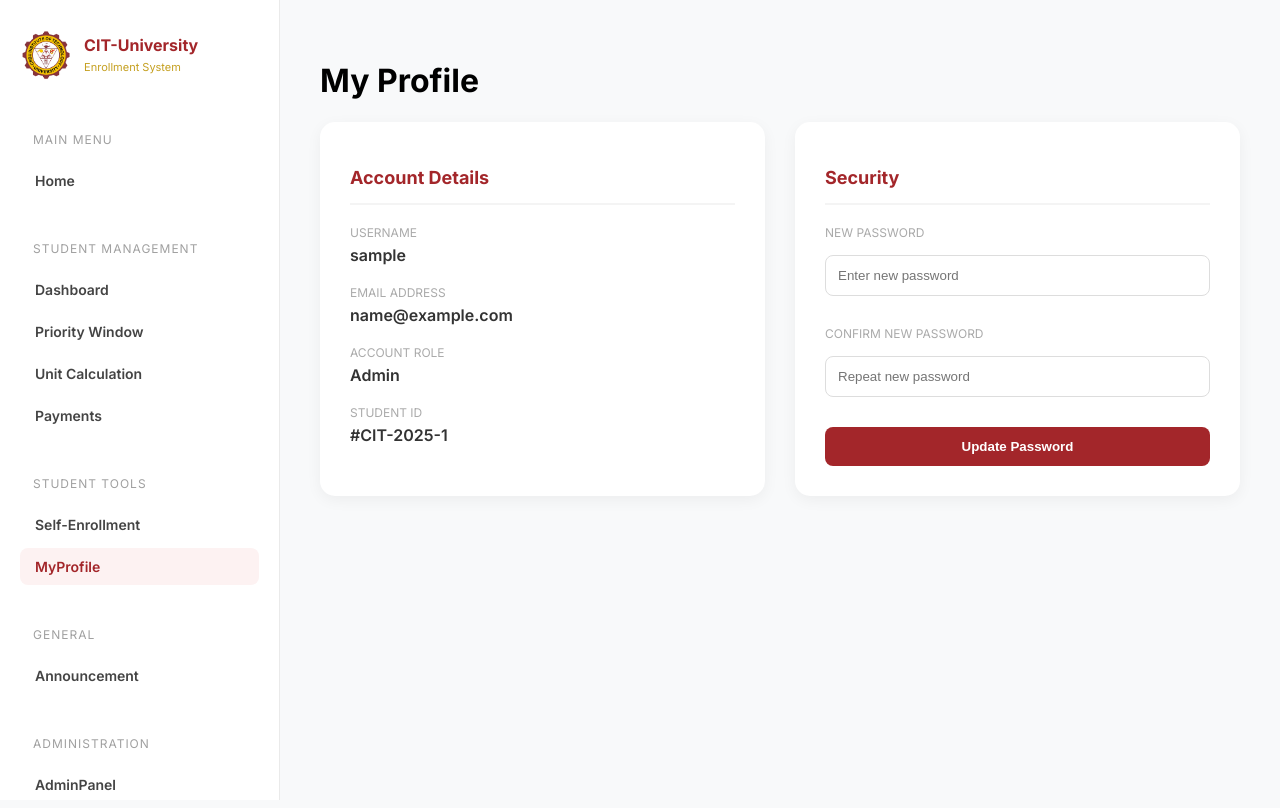
After one commit to Tac0trucks/IM_FinalProject, a PHP site: page /profile.php in a window 1280 px wide. The commit adds this page. Run offline with PHP 8.4, Linux system fonts and the light colour scheme; the visitor is signed in with stand-in values (Sample User, id 1); tables that the repository leaves empty or names only in its code hold one stand-in row (values such as "Sample post").

Commit message:
Added enrollment and profile, updated sidebar, admin clases and dashboard

```diff
--- a/includes/sidebar.php
+++ b/includes/sidebar.php
@@ -86,7 +86,11 @@ $current_page = basename($_SERVER['PHP_SELF']);
 
     <div class="sidebar-section">
         <h3>Student Management</h3>
-        <a href="dashboard.php" class="sidebar-link <?php echo ($current_page == 'dashboard.php') ? 'active' : ''; ?>">Dashboard</a>
+        <?php
+    // If admin, link goes to admin.php, if student, goes to dashboard.php
+    $dashboard_url = ($_SESSION['role'] === 'admin') ? 'admin.php' : 'dashboard.php';
+        ?>
+        <a href="<?php echo $dashboard_url; ?>" class="sidebar-link">Dashboard</a>
         <a href="priority.php" class="sidebar-link <?php echo ($current_page == 'priority.php') ? 'active' : ''; ?>">Priority Window</a>
         <a href="calculation.php" class="sidebar-link <?php echo ($current_page == 'calculation.php') ? 'active' : ''; ?>">Unit Calculation</a>
         <a href="payments.php" class="sidebar-link <?php echo ($current_page == 'payments.php') ? 'active' : ''; ?>">Payments</a>
@@ -103,9 +107,10 @@ $current_page = basename($_SERVER['PHP_SELF']);
         <a href="announcements.php" class="sidebar-link <?php echo ($current_page == 'announcements.php') ? 'active' : ''; ?>">Announcement</a>
     </div>
 
+    <?php if ($_SESSION['role'] === 'admin'): ?>
     <div class="sidebar-section">
         <h3>Administration</h3>
-        <!-- If current page is admin.php, add 'active' class -->
         <a href="admin.php" class="sidebar-link <?php echo ($current_page == 'admin.php') ? 'active' : ''; ?>">AdminPanel</a>
     </div>
+<?php endif; ?>
 </aside>
--- a/login.php
+++ b/login.php
@@ -17,6 +17,7 @@ if ($_SERVER["REQUEST_METHOD"] == "POST") {
         if (password_verify($password, $row['password'])) {
             $_SESSION['user_id'] = $row['id'];
             $_SESSION['username'] = $row['username'];
+            $_SESSION['role'] = $row['role'];
             header("Location: home.php");
             exit();
         } else {
--- /dev/null
+++ b/profile.php
@@ -0,0 +1,94 @@
+<?php
+include 'db.php'; // Updated path
+
+if (!isset($_SESSION['user_id'])) { header("Location: login.php"); exit(); }
+
+$uid = $_SESSION['user_id'];
+$message = "";
+
+// 1. Fetch current user data
+$user_q = mysqli_query($conn, "SELECT * FROM users WHERE id = $uid");
+$user = mysqli_fetch_assoc($user_q);
+
+// 2. Handle Password Update
+if ($_SERVER["REQUEST_METHOD"] == "POST" && isset($_POST['update_password'])) {
+    $new_pass = $_POST['new_password'];
+    $confirm_pass = $_POST['confirm_password'];
+
+    if ($new_pass !== $confirm_pass) {
+        $message = "<div style='color:red; margin-bottom:15px;'>Passwords do not match!</div>";
+    } else {
+        $hashed = password_hash($new_pass, PASSWORD_DEFAULT);
+        mysqli_query($conn, "UPDATE users SET password = '$hashed' WHERE id = $uid");
+        $message = "<div style='color:green; margin-bottom:15px;'>Password updated successfully!</div>";
+    }
+}
+?>
+
+<!DOCTYPE html>
+<html lang="en">
+<head>
+    <meta charset="UTF-8">
+    <title>My Profile | CIT-U</title>
+    <link href="https://fonts.googleapis.com/css2?family=Inter:wght@400;600;700&display=swap" rel="stylesheet">
+    <style>
+        body { display: flex; font-family: 'Inter', sans-serif; background: #f8f9fa; margin: 0; }
+        .main-content { flex: 1; padding: 40px; }
+        .profile-container { display: grid; grid-template-columns: 1fr 1fr; gap: 30px; }
+        .card { background: white; padding: 30px; border-radius: 15px; box-shadow: 0 4px 15px rgba(0,0,0,0.05); }
+        .card h2 { color: #A3262A; font-size: 18px; border-bottom: 2px solid #f4f4f4; padding-bottom: 15px; margin-bottom: 20px; }
+        .info-group { margin-bottom: 20px; }
+        .info-group label { display: block; font-size: 12px; color: #aaa; text-transform: uppercase; margin-bottom: 5px; }
+        .info-group p { font-size: 16px; font-weight: 600; color: #333; margin: 0; }
+        input { width: 100%; padding: 12px; margin: 10px 0; border: 1px solid #ddd; border-radius: 8px; box-sizing: border-box; }
+        .btn-update { background: #A3262A; color: white; border: none; padding: 12px 25px; border-radius: 8px; cursor: pointer; font-weight: bold; width: 100%; }
+    </style>
+</head>
+<body>
+    <?php include 'includes/sidebar.php'; ?>
+
+    <main class="main-content">
+        <h1>My Profile</h1>
+        <?php echo $message; ?>
+
+        <div class="profile-container">
+            <!-- Account Information -->
+            <div class="card">
+                <h2>Account Details</h2>
+                <div class="info-group">
+                    <label>Username</label>
+                    <p><?php echo $user['username']; ?></p>
+                </div>
+                <div class="info-group">
+                    <label>Email Address</label>
+                    <p><?php echo $user['email']; ?></p>
+                </div>
+                <div class="info-group">
+                    <label>Account Role</label>
+                    <p style="text-transform: capitalize;"><?php echo $user['role']; ?></p>
+                </div>
+                <div class="info-group">
+                    <label>Student ID</label>
+                    <p>#CIT-2025-<?php echo $user['id']; ?></p>
+                </div>
+            </div>
+
+            <!-- Security / Password Update -->
+            <div class="card">
+                <h2>Security</h2>
+                <form method="POST">
+                    <div class="info-group">
+                        <label>New Password</label>
+                        <input type="password" name="new_password" placeholder="Enter new password" required>
+                    </div>
+                    <div class="info-group">
+                        <label>Confirm New Password</label>
+                        <input type="password" name="confirm_password" placeholder="Repeat new password" required>
+                    </div>
+                    <button type="submit" name="update_password" class="btn-update">Update Password</button>
+                </form>
+            </div>
+        </div>
+    </main>
+</body>
+</html>
```
Also changed, not shown: admin.php (+7 -0 lines), admin_overload.php (+10 -0 lines), admin_payments.php (+10 -0 lines), dashboard.php (+16 -6 lines), enrollment.php (added, +105 -0 lines).
